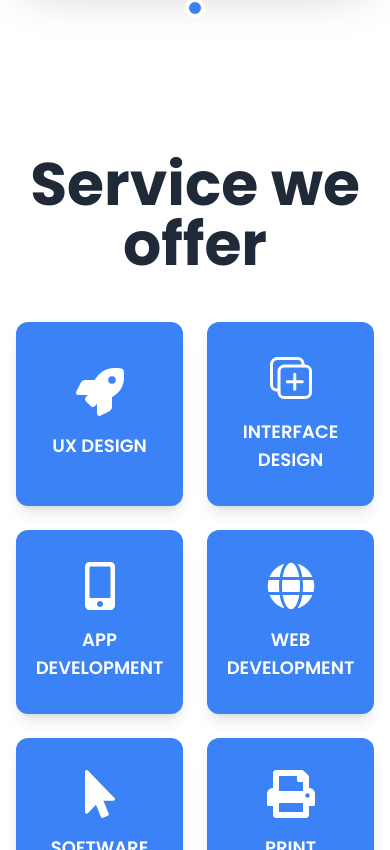
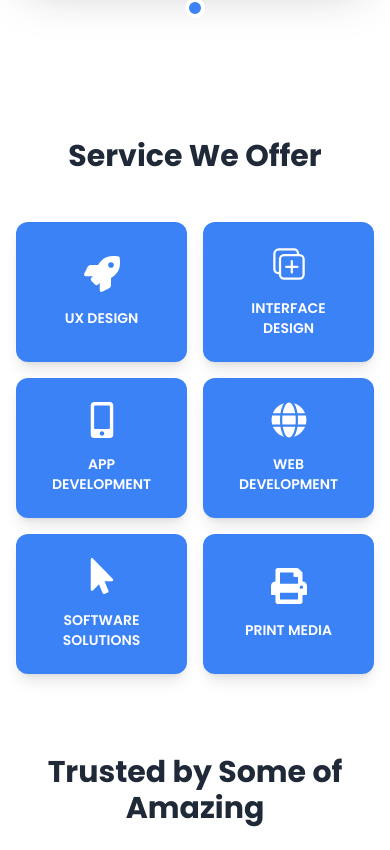
Before and after one commit to Hamasif/web-databumi, a React (Create React App) app: page / in a window 390 px wide. Shown: the part 10714-11564 px from the top of the page. Built offline with nearby package versions, Linux system fonts and the light colour scheme; the HTML template or start-up script is replaced by a standard one.

Commit message:
ubah judul

```diff
--- a/src/components/ServicesSection.jsx
+++ b/src/components/ServicesSection.jsx
@@ -4,7 +4,6 @@ import { FaRocket, FaMobileAlt, FaGlobe, FaMousePointer, FaPrint } from 'react-i
 import { IoDuplicateOutline } from "react-icons/io5";
 
 // Impor semua logo mitra dari folder assets
-// Pastikan path dan nama file sesuai dengan yang Anda miliki
 import mitra1 from '../assets/partners/mitra1.png';
 import mitra2 from '../assets/partners/mitra2.png';
 import mitra3 from '../assets/partners/mitra3.png';
@@ -128,22 +127,22 @@ const ServiceWeOffer = () => {
 
   return (
     <div id="services">
-    <section className="py-20 bg-white">
+      <section className="py-16 sm:py-20 lg:py-24 bg-white dark:bg-gray-900">
         <div className="max-w-7xl mx-auto px-4 sm:px-6 lg:px-8">
 
           {/* --- Bagian Layanan --- */}
           <motion.h2
-          className="text-6xl font-bold text-center text-gray-800 mb-12"
+            className="text-3xl sm:text-4xl lg:text-5xl font-bold text-center text-gray-800 dark:text-white mb-12"
             variants={headingVariants}
             initial="hidden"
             whileInView="visible"
             viewport={{ once: true, amount: 0.5 }}
           >
-          Service we offer
+            Service We Offer
           </motion.h2>
 
           <motion.div
-          className="grid grid-cols-2 md:grid-cols-3 gap-6"
+            className="grid grid-cols-2 md:grid-cols-3 gap-4 sm:gap-6"
             variants={containerVariants}
             initial="hidden"
             whileInView="visible"
@@ -154,11 +153,11 @@ const ServiceWeOffer = () => {
               return (
                 <motion.div
                   key={index}
-                className="bg-blue-500 text-white p-8 rounded-xl shadow-lg flex flex-col items-center justify-center text-center cursor-pointer hover:bg-blue-600 transition-colors duration-300"
+                  className="bg-blue-500 dark:bg-blue-700 text-white p-6 sm:p-8 rounded-xl shadow-lg flex flex-col items-center justify-center text-center cursor-pointer hover:bg-blue-600 dark:hover:bg-blue-600 transition-colors duration-300 hover:-translate-y-1"
                   variants={itemVariants}
                 >
-                <Icon className="text-5xl mb-4" />
-                <h3 className="font-semibold text-lg">{service.title}</h3>
+                  <Icon className="text-4xl sm:text-5xl mb-4" />
+                  <h3 className="font-semibold text-sm sm:text-base lg:text-lg">{service.title}</h3>
                 </motion.div>
               );
             })}
@@ -166,17 +165,17 @@ const ServiceWeOffer = () => {
 
           {/* --- Bagian Mitra --- */}
           <motion.h2
-          className="text-6xl font-bold text-center text-gray-800 mt-24 mb-12"
+            className="text-3xl sm:text-4xl lg:text-5xl font-bold text-center text-gray-800 dark:text-white mt-20 sm:mt-24 mb-12"
             variants={headingVariants}
             initial="hidden"
             whileInView="visible"
             viewport={{ once: true, amount: 0.5 }}
           >
-          Trusted by some of amazing
+            Trusted by Some of Amazing
           </motion.h2>
 
           <motion.div
-          className="grid grid-cols-3 sm:grid-cols-4 md:grid-cols-6 gap-4"
+            className="grid grid-cols-3 sm:grid-cols-4 md:grid-cols-6 gap-4 sm:gap-5"
             variants={containerVariants}
             initial="hidden"
             whileInView="visible"
@@ -185,7 +184,7 @@ const ServiceWeOffer = () => {
             {partners.map((partner) => (
               <motion.div
                 key={partner.id}
-              className="bg-white p-4 rounded-lg border border-gray-200 flex items-center justify-center h-28 shadow-sm transition-shadow duration-300 hover:shadow-md"
+                className="bg-white dark:bg-gray-800 p-4 rounded-lg border border-gray-200 dark:border-gray-700 flex items-center justify-center h-24 sm:h-28 shadow-sm transition-all duration-300 hover:shadow-md hover:border-blue-300 dark:hover:border-blue-600"
                 variants={itemVariants}
               >
                 <img src={partner.src} alt={partner.alt} className="max-h-full max-w-full object-contain" />
```
Lines whose indentation alone changed are shown as unchanged.
